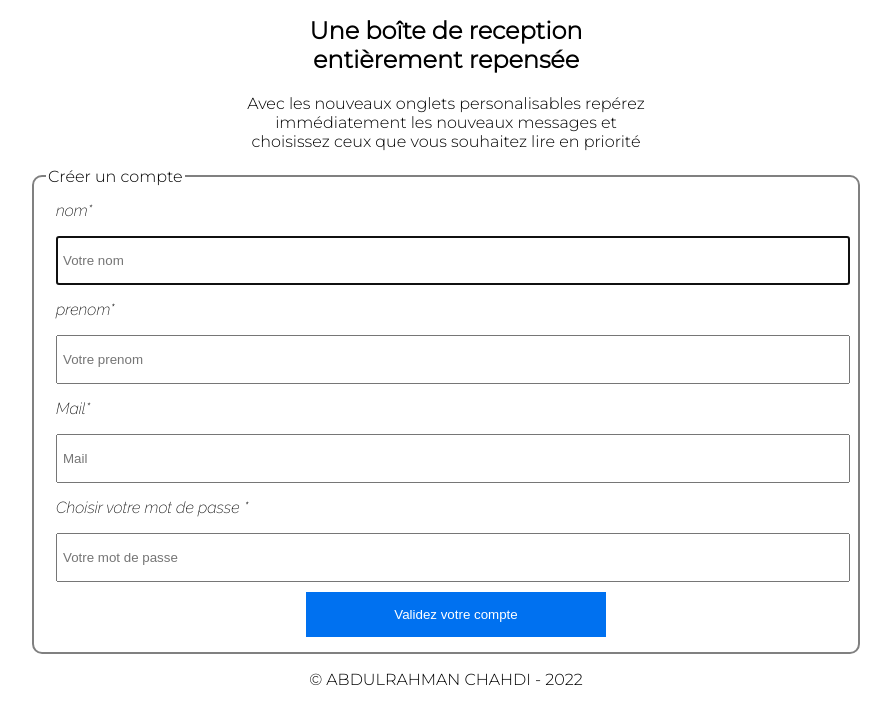
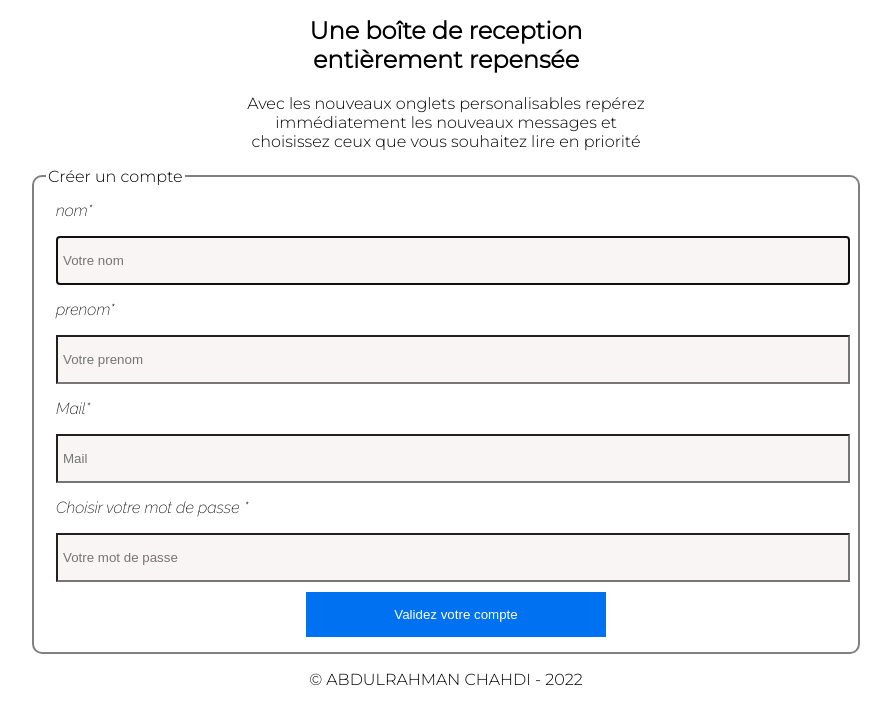
Before and after one commit to Abdulrahman92c/maquette_gmail, a PHP site: page / in a window 1280 px wide. Shown: the part 864-1569 px from the top of the page, without its empty margins (194-1085 px from the left). Run offline with PHP 8.4, Linux system fonts and the light colour scheme; some libraries are stand-ins or nearby versions; some web fonts are replaced.

Commit message:
update HTML and  CSS

```diff
--- a/css/main.css
+++ b/css/main.css
@@ -137,6 +137,7 @@ form .button{
 
 }
 input{
+    background-color: #f9f5f5;
     line-height: 3.5rem;
     margin-top: .5rem;
     margin-bottom: .5rem;
```
